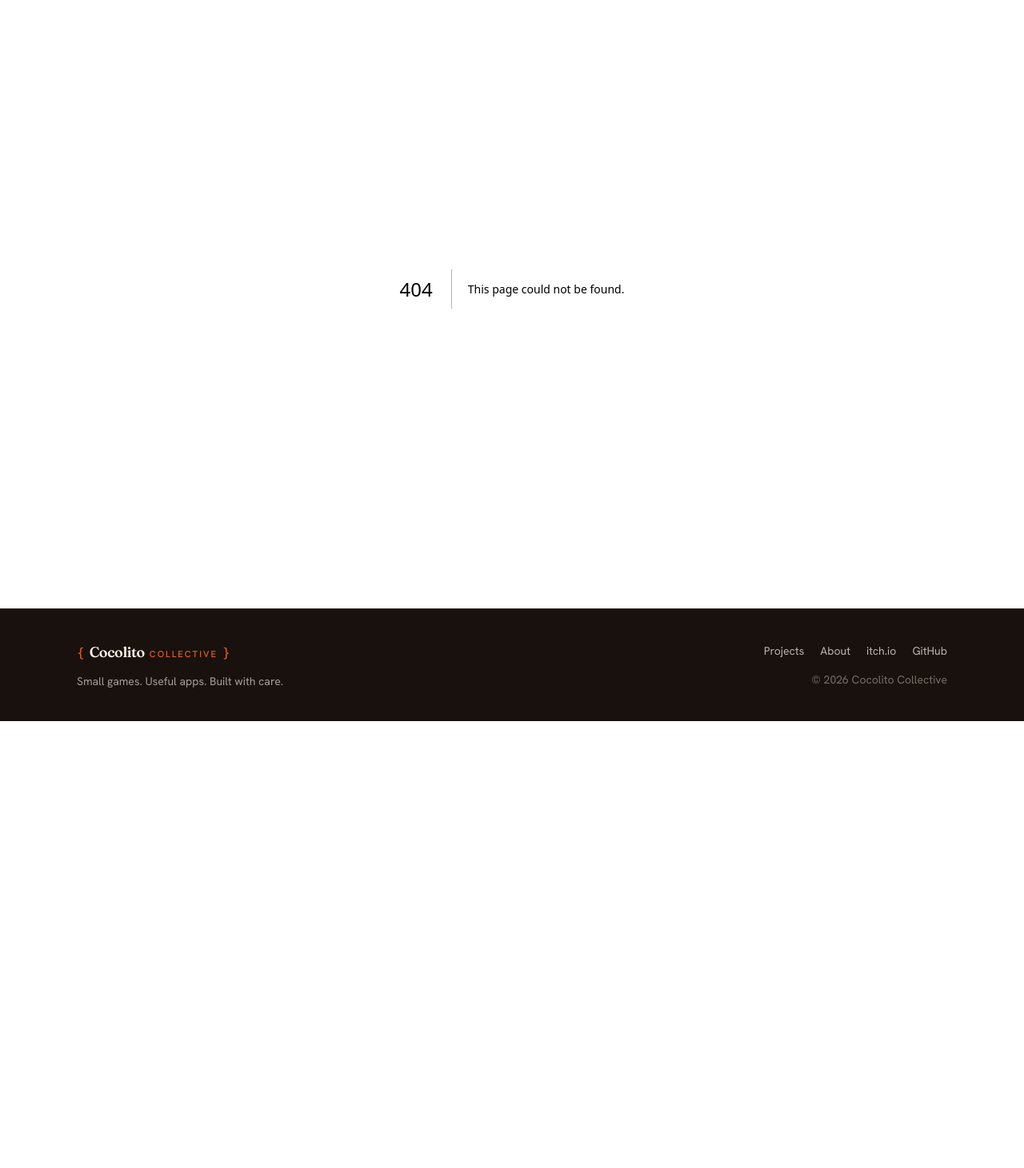
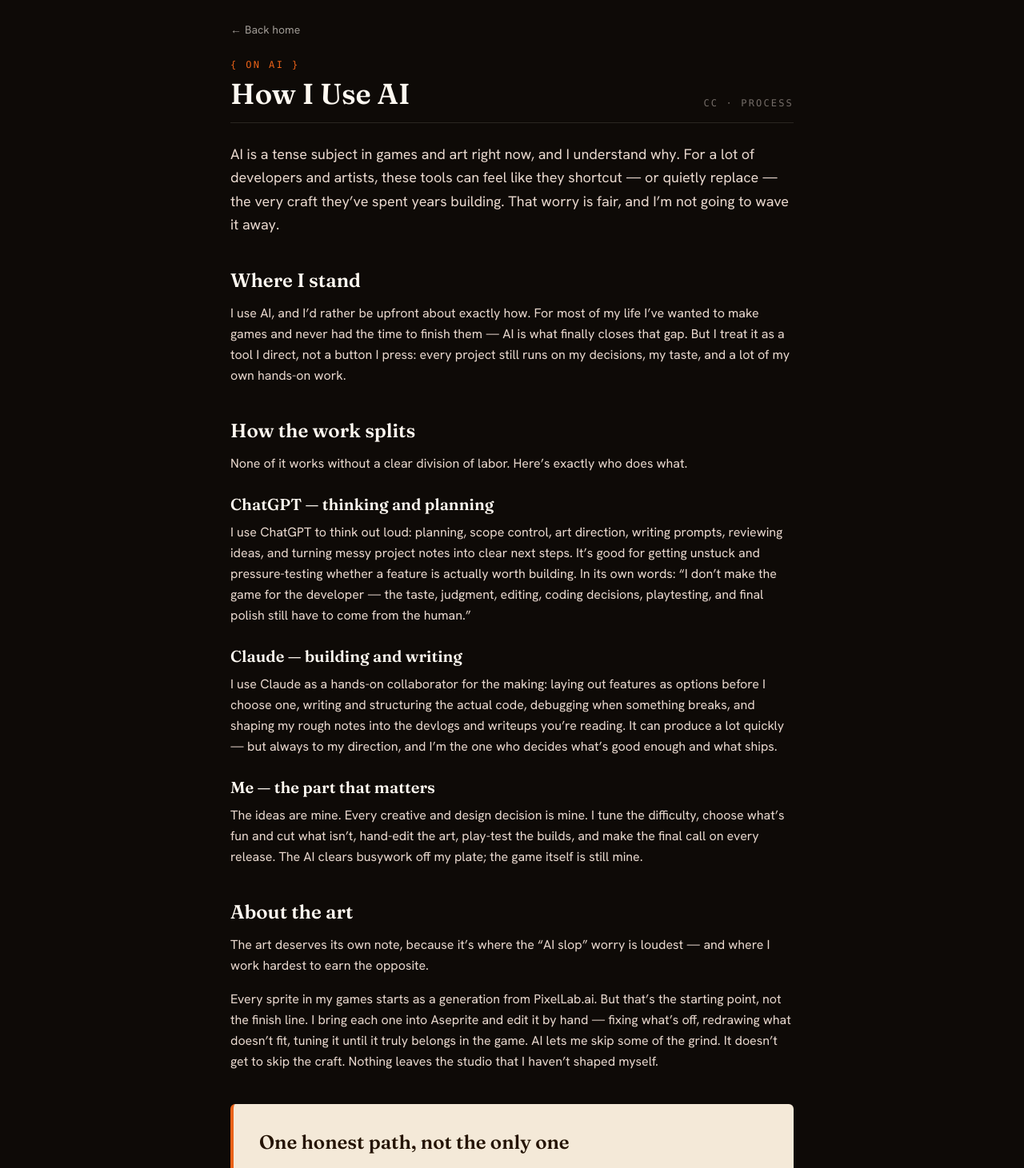
Before and after one commit to Cupcakechan/cocolito-collective, a Next.js app: page /how-i-use-ai in a window 1280 px wide. Before the commit this address had no page. Shown: the part 100-1561 px from the top of the page at 80% size. Before the commit the page ends 1002 px from the top, so only its background shows below. Built offline with nearby package versions, Linux system fonts and the light colour scheme.

Commit message:
Add How I Use AI page with nav and sitemap links

```diff
--- /dev/null
+++ b/app/how-i-use-ai/page.tsx
@@ -0,0 +1,131 @@
+// app/how-i-use-ai/page.tsx
+import type { Metadata } from "next";
+import Link from "next/link";
+import SectionHeader from "@/components/SectionHeader";
+
+export const metadata: Metadata = {
+  title: "How I Use AI — Cocolito Collective",
+  description:
+    "How Daniel Dilena uses AI tools at Cocolito Collective — and where the taste, decisions, and hand-editing stay human.",
+};
+
+export default function HowIUseAIPage() {
+  return (
+    <main className="mx-auto max-w-3xl px-5 py-16 sm:px-8">
+      <Link
+        href="/"
+        className="inline-flex items-center gap-1 rounded-[3px] text-sm text-cream/60 transition-colors hover:text-brand"
+      >
+        <span aria-hidden>←</span> Back home
+      </Link>
+
+      <div className="mt-6">
+        <SectionHeader
+          eyebrow="{ on ai }"
+          title="How I Use AI"
+          label="CC · process"
+        />
+      </div>
+
+      <p className="mt-6 text-lg leading-relaxed text-peach">
+        AI is a tense subject in games and art right now, and I understand why.
+        For a lot of developers and artists, these tools can feel like they
+        shortcut — or quietly replace — the very craft they’ve spent years
+        building. That worry is fair, and I’m not going to wave it away.
+      </p>
+
+      <div className="mt-10 space-y-10">
+        <section>
+          <h2 className="font-display text-2xl font-semibold text-cream">
+            Where I stand
+          </h2>
+          <p className="mt-3 leading-relaxed text-peach">
+            I use AI, and I’d rather be upfront about exactly how. For most of my
+            life I’ve wanted to make games and never had the time to finish them
+            — AI is what finally closes that gap. But I treat it as a tool I
+            direct, not a button I press: every project still runs on my
+            decisions, my taste, and a lot of my own hands-on work.
+          </p>
+        </section>
+
+        <section>
+          <h2 className="font-display text-2xl font-semibold text-cream">
+            How the work splits
+          </h2>
+          <p className="mt-3 leading-relaxed text-peach">
+            None of it works without a clear division of labor. Here’s exactly
+            who does what.
+          </p>
+
+          <h3 className="mt-6 font-display text-xl font-semibold text-cream">
+            ChatGPT — thinking and planning
+          </h3>
+          <p className="mt-2 leading-relaxed text-peach">
+            I use ChatGPT to think out loud: planning, scope control, art
+            direction, writing prompts, reviewing ideas, and turning messy
+            project notes into clear next steps. It’s good for getting unstuck
+            and pressure-testing whether a feature is actually worth building. In
+            its own words: “I don’t make the game for the developer — the taste,
+            judgment, editing, coding decisions, playtesting, and final polish
+            still have to come from the human.”
+          </p>
+
+          <h3 className="mt-6 font-display text-xl font-semibold text-cream">
+            Claude — building and writing
+          </h3>
+          <p className="mt-2 leading-relaxed text-peach">
+            I use Claude as a hands-on collaborator for the making: laying out
+            features as options before I choose one, writing and structuring the
+            actual code, debugging when something breaks, and shaping my rough
+            notes into the devlogs and writeups you’re reading. It can produce a
+            lot quickly — but always to my direction, and I’m the one who decides
+            what’s good enough and what ships.
+          </p>
+
+          <h3 className="mt-6 font-display text-xl font-semibold text-cream">
+            Me — the part that matters
+          </h3>
+          <p className="mt-2 leading-relaxed text-peach">
+            The ideas are mine. Every creative and design decision is mine. I
+            tune the difficulty, choose what’s fun and cut what isn’t, hand-edit
+            the art, play-test the builds, and make the final call on every
+            release. The AI clears busywork off my plate; the game itself is
+            still mine.
+          </p>
+        </section>
+
+        <section>
+          <h2 className="font-display text-2xl font-semibold text-cream">
+            About the art
+          </h2>
+          <p className="mt-3 leading-relaxed text-peach">
+            The art deserves its own note, because it’s where the “AI slop”
+            worry is loudest — and where I work hardest to earn the opposite.
+          </p>
+          <p className="mt-4 leading-relaxed text-peach">
+            Every sprite in my games starts as a generation from PixelLab.ai. But
+            that’s the starting point, not the finish line. I bring each one into
+            Aseprite and edit it by hand — fixing what’s off, redrawing what
+            doesn’t fit, tuning it until it truly belongs in the game. AI lets me
+            skip some of the grind. It doesn’t get to skip the craft. Nothing
+            leaves the studio that I haven’t shaped myself.
+          </p>
+        </section>
+
+        <section className="rounded-[6px] border-l-4 border-brand bg-paper p-6 text-ink sm:p-8">
+          <h2 className="font-display text-2xl font-semibold text-ink">
+            One honest path, not the only one
+          </h2>
+          <p className="mt-3 leading-relaxed text-ink/75">
+            None of this is a claim that my way is the right way — only that it’s
+            honest, and that it’s mine. If you build everything by hand, with none
+            of these tools, I admire that more than I can say; it’s the kind of
+            work I’ll always look up to. I just found a way to finally finish the
+            things I’ve wanted to make for most of my life — and to make them with
+            care.
+          </p>
+        </section>
+      </div>
+    </main>
+  );
+}
--- a/app/sitemap.ts
+++ b/app/sitemap.ts
@@ -24,6 +24,12 @@ export default function sitemap(): MetadataRoute.Sitemap {
       priority: 0.9,
     },
     {
+      url: `${BASE_URL}/how-i-use-ai`,
+      lastModified: now,
+      changeFrequency: "yearly",
+      priority: 0.8,
+    },
+    {
       url: `${BASE_URL}/about`,
       lastModified: now,
       changeFrequency: "yearly",
--- a/components/SiteFooter.tsx
+++ b/components/SiteFooter.tsx
@@ -30,6 +30,11 @@ export default function SiteFooter() {
                 </Link>
               </li>
               <li>
+                <Link href="/how-i-use-ai" className="transition-colors hover:text-brand">
+                  On AI
+                </Link>
+              </li>
+              <li>
                 <a
                   href="https://mrcanela.itch.io"
                   target="_blank"
--- a/components/SiteHeader.tsx
+++ b/components/SiteHeader.tsx
@@ -5,6 +5,7 @@ import LogoMark from "@/components/LogoMark";
 const nav = [
   { label: "Projects", href: "/projects" },
   { label: "About", href: "/#about" },
+  { label: "On AI", href: "/how-i-use-ai" },
   { label: "Contact", href: "/#contact" },
 ];
 
```
